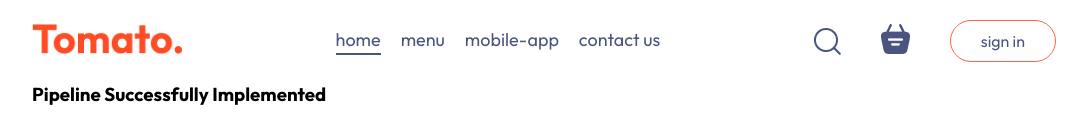
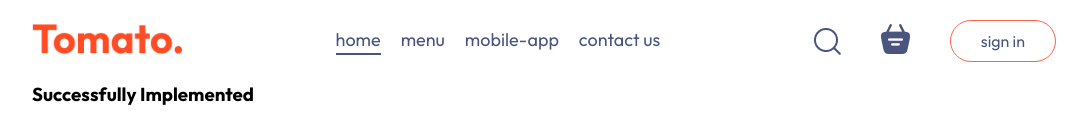
Before and after one commit to Nishanthediga/food-delivery-devops, a React (Vite) app in the folder frontend/: page / in a window 1280 px wide. Shown: the top 134 px of the page, without its empty margins (96-1183 px from the left). Built offline with nearby package versions, Linux system fonts and the light colour scheme; no server answers.

Commit message:
automatic update testing

```diff
--- a/frontend/src/App.jsx
+++ b/frontend/src/App.jsx
@@ -19,7 +19,7 @@ const App = () => {
       <div className="app">
         <ToastContainer />
         <Navbar setShowLogin={setShowLogin} />
-        <h3>Pipeline Successfully Implemented</h3>
+        <h3>Successfully Implemented</h3>
         <Routes>
           <Route path="/" element={<Home />} />
           <Route path="/cart" element={<Cart />} />
```
